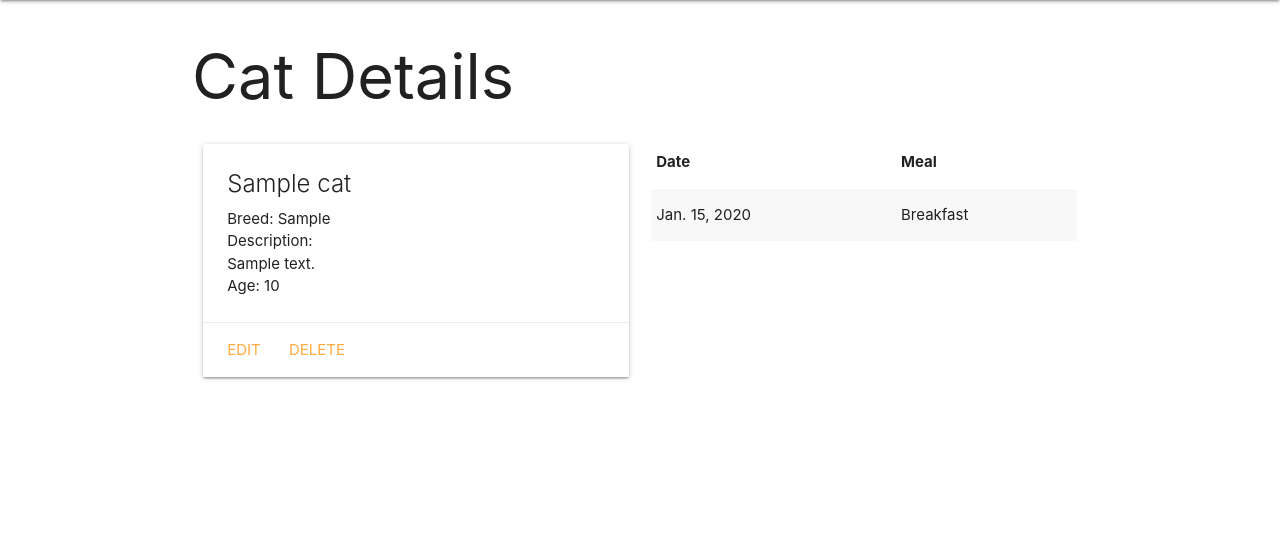
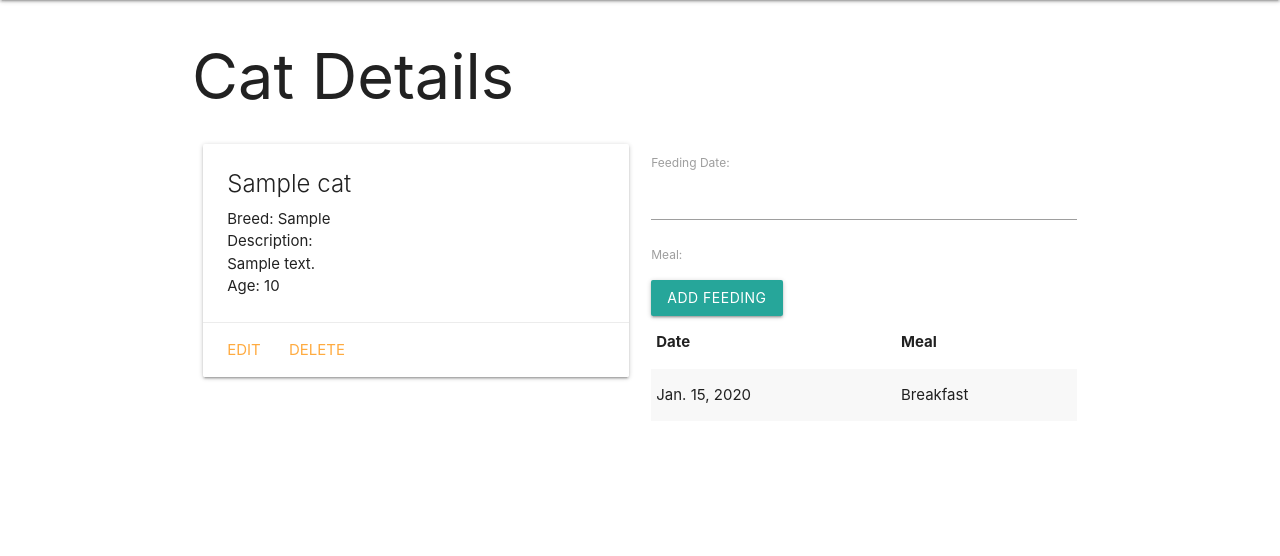
Before and after one commit to lvlivingston/cat-collector-part-4, a Django app: page /cats/1/ in a window 1280 px wide. Shown: the part 64-620 px from the top of the page. Run offline with Django 5.2, Linux system fonts and the light colour scheme; tables that the repository leaves empty hold one stand-in row (values such as "Sample post").

Commit message:
updated detail page

```diff
--- /dev/null
+++ b/main_app/forms.py
@@ -0,0 +1,7 @@
+from django.forms import ModelForm
+from .models import Feeding
+
+class FeedingForm(ModelForm):
+  class Meta:
+    model = Feeding
+    fields = ['date', 'meal']
--- a/main_app/templates/cats/detail.html
+++ b/main_app/templates/cats/detail.html
@@ -23,6 +23,12 @@
         </div>
     </div>
     <div class="col s6">
+        <form method="POST">
+            {% csrf_token %}
+            <!-- Render the inputs -->
+            {{ feeding_form.as_p }}
+            <input type="submit" class="btn" value="Add Feeding">
+        </form>
         <table class="striped">
         <thead>
             <tr><th>Date</th><th>Meal</th></tr>
--- a/main_app/views.py
+++ b/main_app/views.py
@@ -1,6 +1,7 @@
 from django.shortcuts import render
 from django.views.generic.edit import CreateView, UpdateView, DeleteView
 from .models import Cat
+from .forms import FeedingForm
 
 
 # Create your views here.
@@ -18,8 +19,10 @@
 
 def cats_detail(request, cat_id):
     cat = Cat.objects.get(id=cat_id)
+    # instantiate FeedingForm to be rendered in html
+    feeding_form = FeedingForm()
     return render(request, 'cats/detail.html', {
-        'cat': cat,
+        'cat': cat, 'feeding_form': feeding_form,
     })
 
 class CatCreate(CreateView):
```
